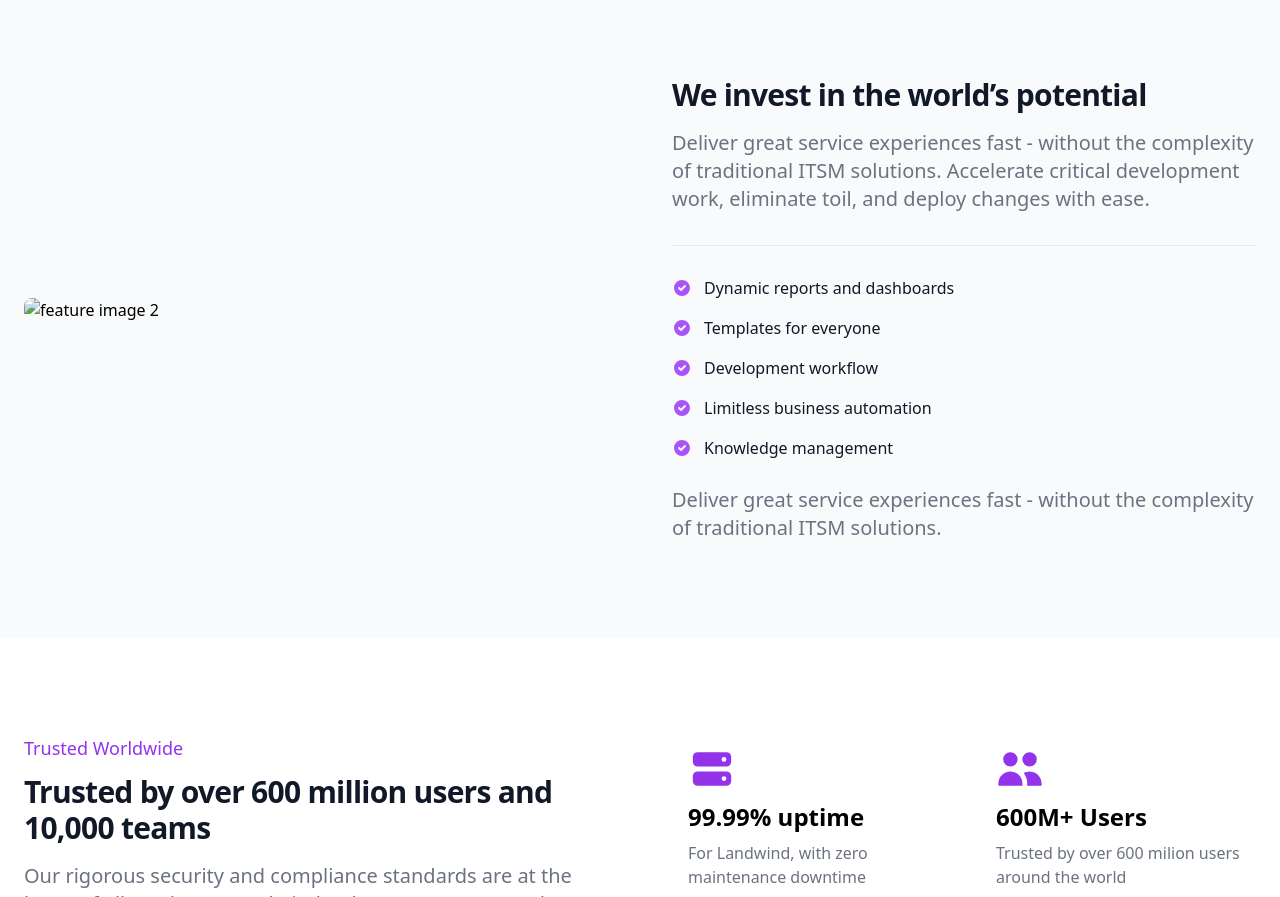
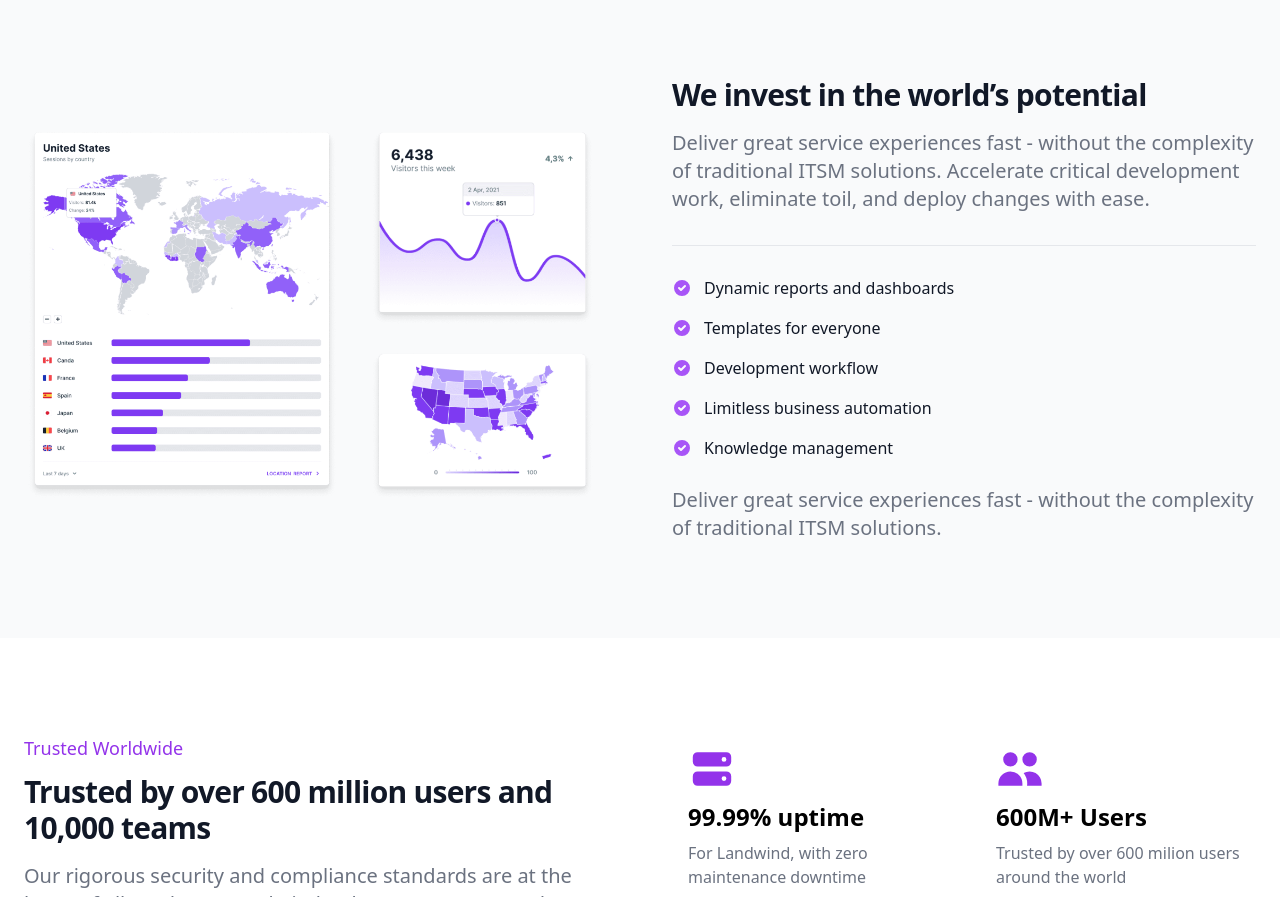
Before and after one commit to lenymode/tailwind-design-1, a plain HTML site: page index.html in a window 1280 px wide. Shown: the part 1206-2103 px from the top of the page. Drawn offline with nearby package versions, Linux system fonts and the light colour scheme.

Commit message:
initials 2

```diff
--- a/index.html
+++ b/index.html
@@ -196,7 +196,7 @@
 </div>
 
 <div class="items-center gap-8 lg:grid lg:grid-cols-2 xl:gap-16">
-<img class="hidden w-full mb-4 rounded-lg lg:mb-0 lg:flex" src="img/feature" alt="feature image 2">
+<img class="hidden w-full mb-4 rounded-lg lg:mb-0 lg:flex" src="img/feature-2.png" alt="feature image 2">
 <div class="text-gray-500 sm:text-lg ">
 <h2 class="mb-4 text-3xl font-extrabold tracking-tight text-gray-900 ">We invest in the world’s potential</h2>
 <p class="mb-8 font-light lg:text-xl">Deliver great service experiences fast - without the complexity of traditional ITSM solutions. Accelerate critical development work, eliminate toil, and deploy changes with ease.</p>
```
Also changed, not shown: 8 other files.
